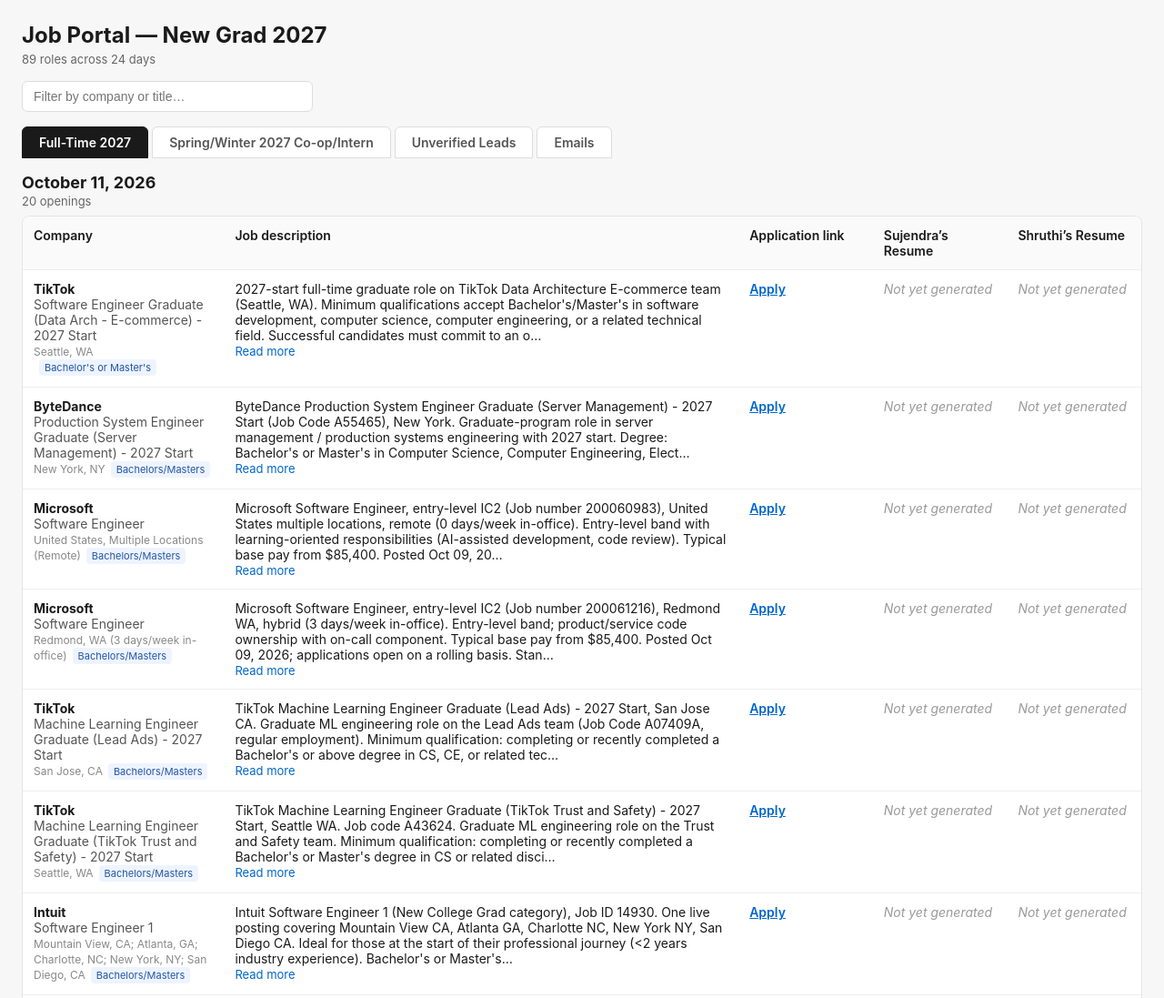
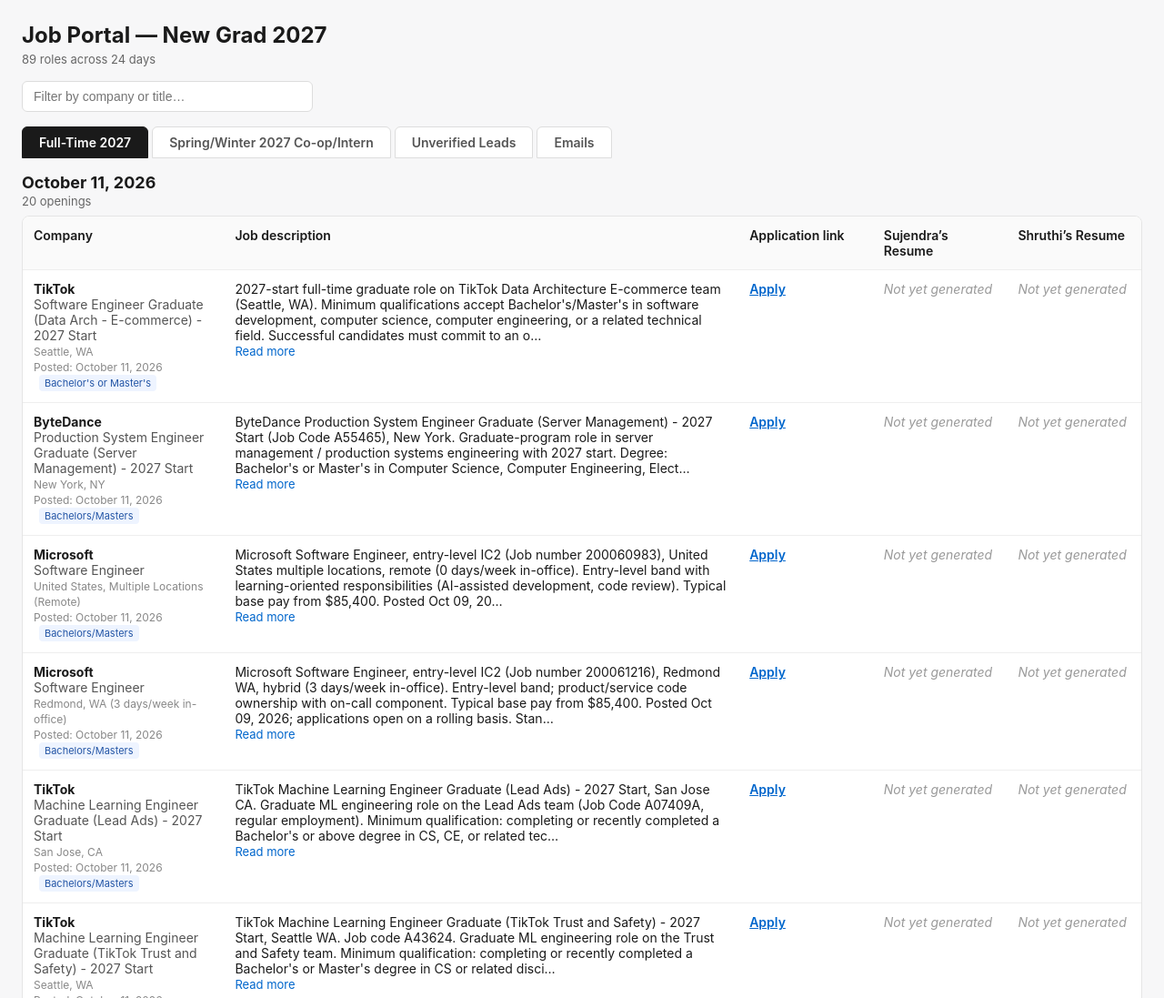
Before and after one commit to Sujendra-23/Job-Portal-site, a plain HTML site: page index.html in a window 1280 px wide. Shown: the top 1097 px of the page at 91% size. Drawn offline with Linux system fonts and the light colour scheme.

Commit message:
Update index.html

```diff
--- a/index.html
+++ b/index.html
@@ -119,16 +119,21 @@ function rowHtml(r){
   const resumeUrl = RESUMES[rk];
   const sUrl = typeof resumeUrl === 'string' ? resumeUrl : (resumeUrl||{}).sujendra;
   const hUrl = (typeof resumeUrl === 'object' && resumeUrl) ? resumeUrl.shruthi : null;
+  const postedLine = r.posting_date
+    ? '<br><span style="color:#888;font-size:12px">Posted: '+esc(fmtDate(r.posting_date))+'</span>'
+    : '<br><span style="color:#aaa;font-size:12px">Posted date not shown</span>';
   return '<tr data-search="'+esc((r.company+' '+r.title).toLowerCase())+'">'+
-    '<td><strong>'+esc(r.company)+'</strong><br><span style="color:#555">'+esc(r.title)+'</span><br><span style="color:#888;font-size:12px">'+esc(r.location||'')+'</span>'+(r.degree?'<span class="badge">'+esc(r.degree)+'</span>':'')+'</td>'+
+    '<td><strong>'+esc(r.company)+'</strong><br><span style="color:#555">'+esc(r.title)+'</span><br><span style="color:#888;font-size:12px">'+esc(r.location||'')+'</span>'+postedLine+(r.degree?'<span class="badge">'+esc(r.degree)+'</span>':'')+'</td>'+
     '<td class="desc"><span class="preview">'+esc(prev)+'</span><span class="full">'+descHtml+'</span>'+(hasLong?'<br><span class="toggle">Read more</span>':'')+'</td>'+
     '<td><a class="apply" href="'+esc(r.application_link)+'" target="_blank" rel="noopener">Apply</a></td>'+
     resumeCell(sUrl,'sujendra','Sujendra',rk)+resumeCell(hUrl,'shruthi','Shruthi',rk)+
     '</tr>';
 }
 function renderRoles(roles){
+  // Group by DISCOVERY date (date_added) per user rule 2026-10-10 — this is
+  // always known and honest. posting_date is shown per-role when verified.
   const groups = {};
-  roles.forEach(r=>{ const d = r.posting_date || ''; (groups[d] = groups[d] || []).push(r); });
+  roles.forEach(r=>{ const d = r.date_added || r.posting_date || ''; (groups[d] = groups[d] || []).push(r); });
   const dates = Object.keys(groups).sort().reverse();
   const todayIso = new Date().toISOString().slice(0,10);
   let html = '';
```
